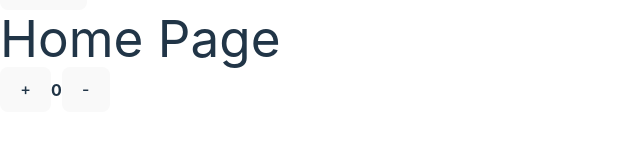
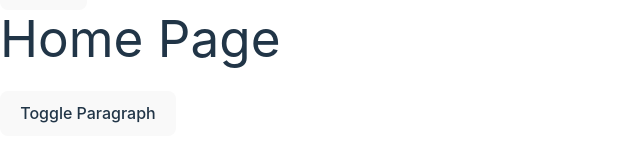
Before and after one commit to MustafaBasoglu/siemens-advance-react, a React (Vite) app: page / in a window 1280 px wide. Shown: the part 359-520 px from the top of the page, without its empty margins (0-640 px from the left). Built offline with nearby package versions, Linux system fonts and the light colour scheme.

Commit message:
React.memo kullanımı

```diff
--- /dev/null
+++ b/src/components/MyElement.jsx
@@ -0,0 +1,16 @@
+import React from "react";
+import PropTypes from "prop-types";
+import MyParagraph from "./MyParagraph";
+
+const MyElement = ({ show }) => {
+    console.log("MyElement çalıştı!");
+  return <MyParagraph>{show && "My Paragraph"}</MyParagraph>;
+};
+
+MyElement.propTypes = {
+  show: PropTypes.bool,
+};
+
+const MemoizedElement = React.memo(MyElement);
+
+export default MemoizedElement;
--- /dev/null
+++ b/src/components/MyParagraph.jsx
@@ -0,0 +1,12 @@
+import PropTypes from "prop-types";
+
+const MyParagraph = ({ children }) => {
+    console.log("MyParagraph çalıştı!");
+  return <p>{children}</p>;
+};
+
+MyParagraph.propTypes = {
+  children: PropTypes.node,
+};
+
+export default MyParagraph;
--- a/src/components/UI/Button.jsx
+++ b/src/components/UI/Button.jsx
@@ -2,19 +2,13 @@ import PropTypes from "prop-types";
 import "./Button.css";
 
 function Button(props) {
-  const sizeClass = `btn-${props.size}`;
-  const backgroundClass = `btn-${props.background}`;
-  const classes = `${sizeClass} ${backgroundClass} ${props.className}`;
+  console.log("Button çalıştı!");
 
-  return <button className={classes} onClick={props.onClick}>{props.children}</button>;
+  return <button onClick={props.onClick}>{props.children}</button>;
 }
 
 Button.propTypes = {
-  title: PropTypes.string,
   children: PropTypes.node,
-  size: PropTypes.string,
-  background: PropTypes.string,
-  className: PropTypes.string,
   onClick: PropTypes.func,
 };
 
--- a/src/pages/HomePage.jsx
+++ b/src/pages/HomePage.jsx
@@ -1,11 +1,22 @@
-import Counter from "../components/Counter";
+import { useState } from "react";
+import MyElement from "../components/MyElement";
+import Button from "../components/UI/Button";
 
 const HomePage = () => {
+  const [toggleParagraph, setToggleParagraph] = useState(false);
+
+  console.log("HomePage çalıştı!");
+
+  const toggleParagraphHandler = () => {
+    setToggleParagraph(!toggleParagraph);
+  };
 
   return (
     <div className="home-page">
       <h1>Home Page</h1>
-     <Counter />
+      <MyElement show={false} />
+      <br />
+      <Button onClick={toggleParagraphHandler}>Toggle Paragraph</Button>
     </div>
   );
 };
```
